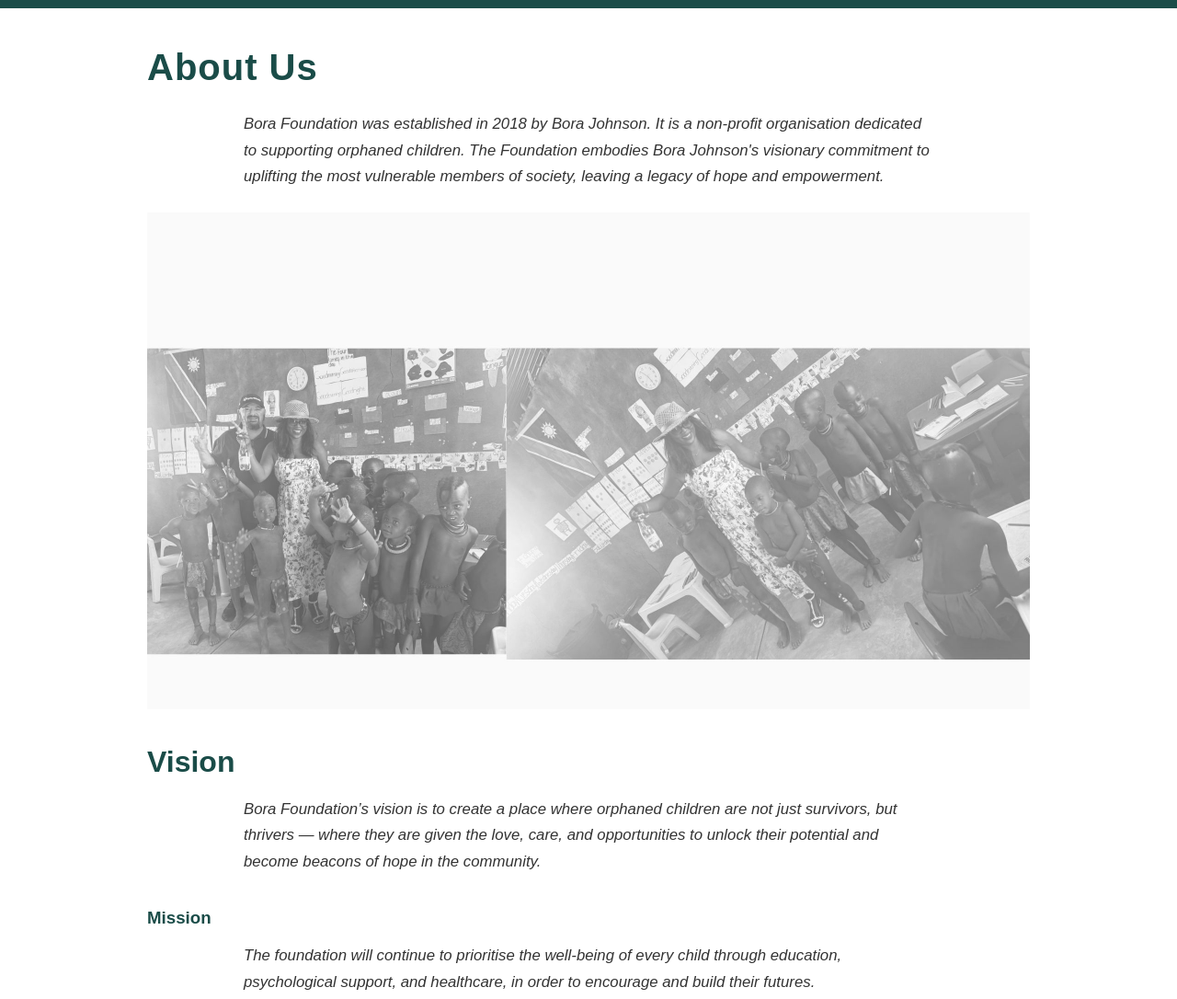
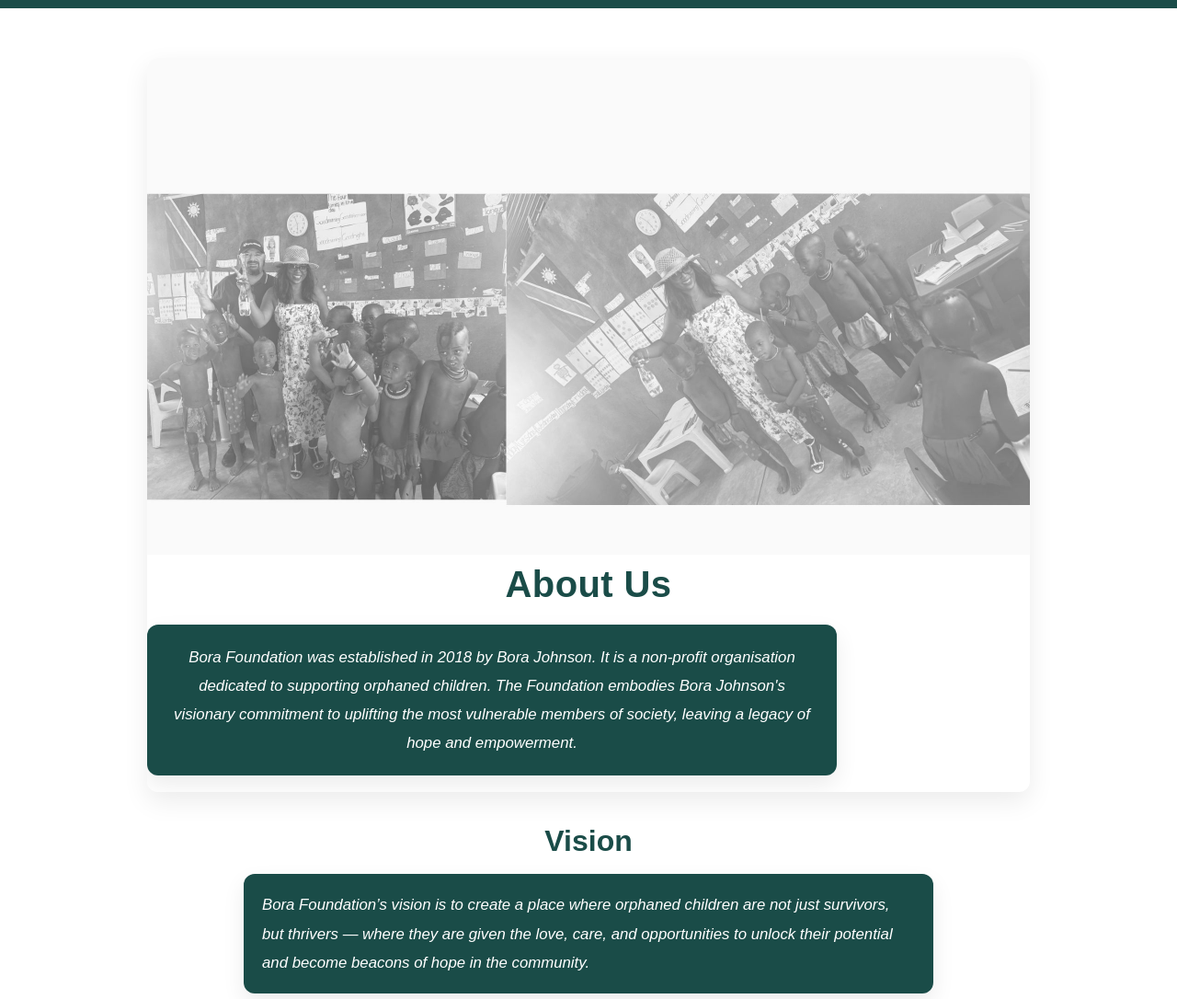
Before and after one commit to VCSTDN2024/wede5020-part-1-assignment-1-JenniferST10470670, a plain HTML site: page about.html in a window 1280 px wide. Shown: the part 63-1149 px from the top of the page at 92% size. Drawn offline with Linux system fonts and the light colour scheme; files that its build step writes are made by us from their sources.

Commit message:
about styles completed

```diff
--- a/about.html
+++ b/about.html
@@ -4,36 +4,35 @@
   <meta charset="UTF-8" />
   <meta name="viewport" content="width=device-width, initial-scale=1.0" />
   <title>About Us – Bora Foundation</title>
+    <!-- External stylesheet  -->
   <link rel="stylesheet" href="style.css">
-
-
 <style>
-    /* === Base layout === */
+  /* === Base layout for the whole page === */
   body {
-      margin: 0;
+    margin: 0;                          /* remove default spacing */
     padding: 0;
-      font-family: Arial, sans-serif;
-      color: white;
-      background-color: #ffffff;
+    font-family: Arial, sans-serif;    /* simple readable font */
+    color: white;                      /* default text color */
+    background-color: #ffffff;         /* white background */
     display: flex;
     flex-direction: column;
-      min-height: 100vh;
+    min-height: 100vh;                 /* full screen height */
   }
 
   img {
-      max-width: 100%;
+    max-width: 100%;                   /* make images responsive */
     height: auto;
     display: block;
   }
 
-    /* === Header and Navigation === */
+  /* === Header and Navigation bar === */
   header {
-      background: #1a4c48;
+    background: #1a4c48;               /* Bora green */
   }
 
   nav {
     display: flex;
-      justify-content: space-between;
+    justify-content: space-between;   /* space between logo and links */
     align-items: center;
     padding: 12px 20px;
     gap: 16px;
@@ -45,7 +44,7 @@
   }
 
   nav ul {
-      list-style: none;
+    list-style: none;                 /* remove bullets */
     margin: 0;
     padding: 0;
     display: flex;
@@ -59,16 +58,16 @@
   }
 
   nav a:hover {
-      text-decoration: underline;
+    text-decoration: underline;       /* underline on hover */
   }
 
-    /* === Main Content === */
+  /* === Main content area === */
   main {
     flex: 1;
     padding: 32px 20px;
     max-width: 1000px;
     margin: 0 auto;
-      color: #1a4c48;
+    color: #1a4c48;                    /* dark green text */
   }
 
   main h1 {
@@ -76,7 +75,9 @@
     margin-bottom: 16px;
   }
 
-    main h2, main h3, main h4 {
+  main h2,
+  main h3,
+  main h4 {
     margin-top: 32px;
     margin-bottom: 12px;
     color: #1a4c48;
@@ -91,7 +92,7 @@
     margin: 24px 0;
   }
 
-    /* === Footer === */
+  /* === Footer section === */
   footer {
     background: #1a4c48;
     text-align: center;
@@ -115,7 +116,7 @@
     height: 32px;
   }
 
-    /* === Responsive Nav === */
+  /* === Responsive nav for mobile screens === */
   @media (max-width: 768px) {
     nav {
       flex-direction: column;
@@ -140,12 +141,166 @@
     nav ul a {
       display: block;
       padding: 10px 12px;
-        border: 1px solid rgba(255,255,255,0.25);
+      border: 1px solid rgba(255, 255, 255, 0.25);
       border-radius: 10px;
       text-align: center;
     }
   }
+
+  /* === About page custom styles === */
+
+  /* 1) Center the main page title */
+  main > h1 {
+    text-align: center;
+    color: #1a4c48;
+    font-weight: 800;
+    letter-spacing: .4px;
+    margin-bottom: 12px;
+  }
+
+  /* 2) Make the top image block look like a hero card */
+  #imageblock {
+    margin: 22px 0 18px;
+    border-radius: 12px;
+    overflow: hidden;
+    box-shadow: 0 10px 28px rgba(0, 0, 0, .08);
+  }
+
+  #imageblock img {
+    display: block;
+    width: 100%;
+    height: auto;
+    object-fit: cover;
+    filter: grayscale(18%);
+  }
+
+  /* 3) Turn the first paragraph after the title into a green info card */
+  main > h1 + p {
+    background: #1a4c48;
+    color: #fff;
+    text-align: center;
+    padding: 20px 22px;
+    border-radius: 12px;
+    line-height: 1.85;
+    box-shadow: 0 10px 24px rgba(0, 0, 0, .08);
+    margin: 0 0 18px;
+  }
+
+  /* 4) Headings + their following paragraph (Vision/Mission/Impact) as green cards */
+  main h2,
+  main h3,
+  main h4 {
+    text-align: center;
+    color: #1a4c48;
+    font-weight: 800;
+    margin-top: 28px;
+    margin-bottom: 10px;
+  }
+
+  main h2 + p,
+  main h3 + p,
+  main h4 + p {
+    background: #1a4c48;
+    color: #fff;
+    padding: 18px 20px;
+    border-radius: 12px;
+    line-height: 1.85;
+    box-shadow: 0 10px 24px rgba(0, 0, 0, .08);
+    margin-bottom: 16px;
+  }
+
+  /* 5) Center + style the Explore button */
+  main p:last-of-type {
+    text-align: center;
+  }
+
+  main p a[href="essentials.html"] {
+    display: inline-block;
+    margin-top: 8px;
+    padding: 12px 20px;
+    border: 2px solid #1a4c48;
+    color: #1a4c48;
+    background: #fff;
+    font-weight: 800;
+    border-radius: 10px;
+    text-decoration: none;
+    transition: background .25s, color .25s, transform .2s;
+  }
+
+  main p a[href="essentials.html"]:hover {
+    background: #1a4c48;
+    color: #fff;
+    transform: translateY(-2px);
+  }
+
+  /* 6) Mobile tweaks for About page */
+  @media (max-width: 768px) {
+    main {
+      padding: 24px 16px;
+    }
+
+    #imageblock {
+      margin: 18px 0 14px;
+    }
+
+    main > h1 + p,
+    main h2 + p,
+    main h3 + p,
+    main h4 + p {
+      padding: 16px;
+    }
+  }
+
+  /* === About page: animated intro === */
+
+  /* Animate the H1 title */
+  body main h1 {
+    width: 100%;
+    display: block;
+    text-align: center;
+    color: #1a4c48;
+    font-weight: 800;
+    letter-spacing: .4px;
+    margin: 0 0 12px;
+    animation: titleDrop 700ms ease-out forwards;
+    opacity: 0; /* start hidden for animation */
+  }
+
+  /* Animate the first paragraph card */
+  body main h1 + p {
+    text-align: center;
+    background: #1a4c48;
+    color: #fff;
+    padding: 20px 22px;
+    border-radius: 12px;
+    line-height: 1.85;
+    box-shadow: 0 10px 24px rgba(0, 0, 0, .08);
+    margin: 0 0 18px;
+    animation: fadeUp 650ms ease-out 120ms forwards;
+    transform: translateY(10px);
+    opacity: 0;
+  }
+
+  /* Animate the image block too (optional) */
+  body #imageblock {
+    animation: fadeUp 650ms ease-out 220ms forwards;
+    transform: translateY(10px);
+    opacity: 0;
+  }
+
+  /* === Keyframe animations === */
+  @keyframes titleDrop {
+    0%   { opacity: 0; transform: translateY(-14px) scale(.98); }
+    60%  { opacity: 1; transform: translateY(0) scale(1.02); }
+    100% { opacity: 1; transform: translateY(0) scale(1); }
+  }
+
+  @keyframes fadeUp {
+    0%   { opacity: 0; transform: translateY(10px); }
+    100% { opacity: 1; transform: translateY(0); }
+  }
 </style>
+
 </head>
 
 <body>
@@ -170,14 +325,16 @@
 
   <!-- === Main Content === -->
   <main>
+
+    <div id="imageblock">
+      <img src="images/about.png" alt="Bora Foundation logo" />
+
     <h1>About Us</h1>
     <p>
       Bora Foundation was established in 2018 by Bora Johnson. It is a non-profit organisation dedicated to supporting orphaned children.
       The Foundation embodies Bora Johnson's visionary commitment to uplifting the most vulnerable members of society, leaving a legacy of hope and empowerment.
     </p>
 
-    <div id="imageblock">
-      <img src="images/about.png" alt="Bora Foundation logo" />
 
     </div>
 
@@ -208,7 +365,7 @@
     <h3>Our social media</h3>
     <div class="social">
       <a href="https://www.instagram.com/accounts/login/?hl=en" target="_blank" rel="noopener">
-        <img src="images/" alt="Instagram" />
+        <img src="images/insta.png" alt="Instagram" />
       </a>
       <a href="https://www.facebook.com/login.php" target="_blank" rel="noopener">
         <img src="images/facebook.png" alt="Facebook" />
```
Lines whose indentation alone changed are shown as unchanged.
